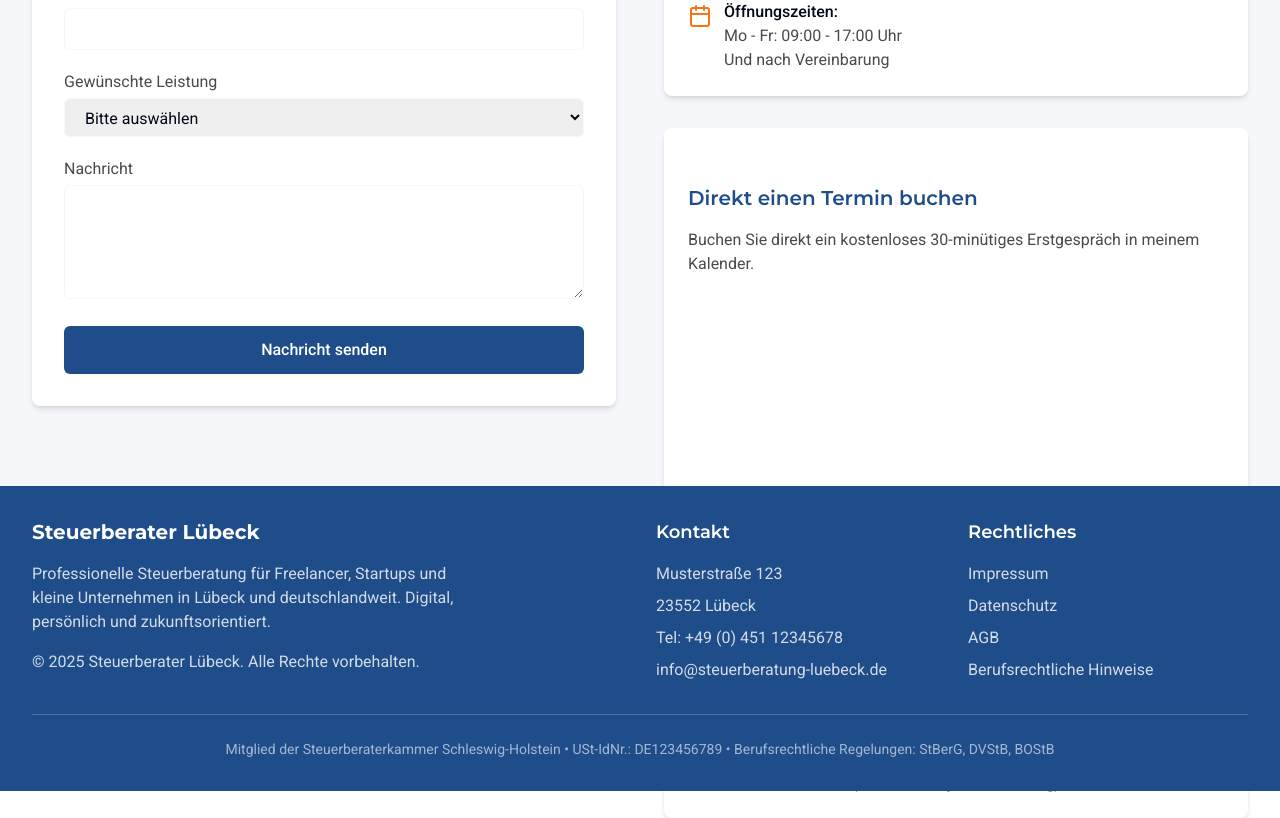
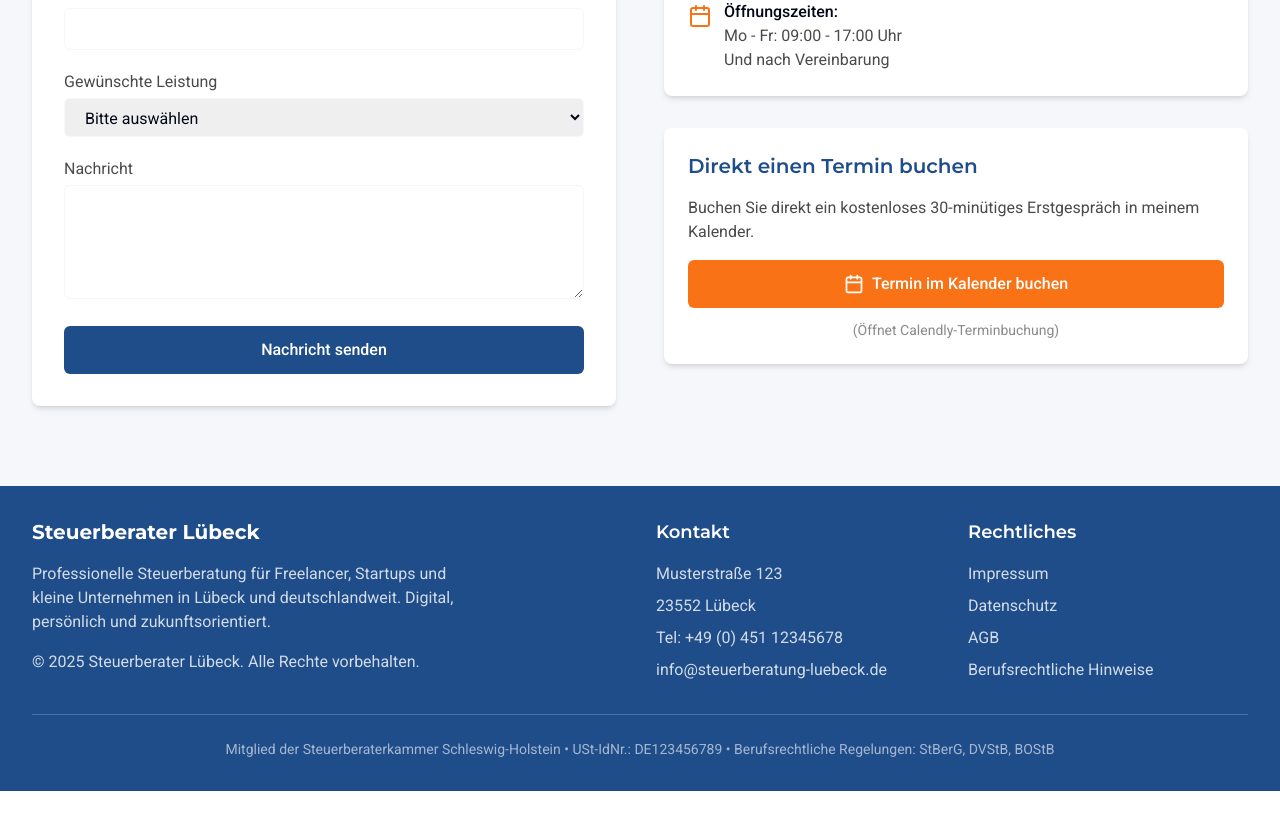
Before and after one commit to antonmarshall/luebeck-steuer-digital-klar, a React (Vite) app: page / in a window 1280 px wide. Shown: the part 4282-5100 px from the top of the page. After the commit the page ends 5073 px from the top, so only its background shows below. Built offline with nearby package versions, Linux system fonts and the light colour scheme.

Commit message:
Reverted to edit edt-9ecf4023-0b8d-4911-a312-ea3f40434b2e: "Fix: Contact form button height
Ensure consistent height for contact form buttons."

```diff
--- a/src/components/Contact.tsx
+++ b/src/components/Contact.tsx
@@ -177,13 +177,11 @@ const Contact = () => {
               </div>
             </div>
 
-            <div className="bg-white p-6 rounded-lg shadow-md flex flex-col justify-between h-full">
-              <div className="flex-grow pt-8">
-                <h3 className="text-xl font-semibold text-steuerblau mb-4">Direkt einen Termin buchen</h3>
-                <p className="text-steuergrau-dark mb-4">
-                  Buchen Sie direkt ein kostenloses 30-minütiges Erstgespräch in meinem Kalender.
-                </p>
-              </div>
+            <div className="bg-white p-6 rounded-lg shadow-md">
+              <h3 className="text-xl font-semibold text-steuerblau mb-4">Direkt einen Termin buchen</h3>
+              <p className="text-steuergrau-dark mb-4 flex-grow">
+                Buchen Sie direkt ein kostenloses 30-minütiges Erstgespräch in meinem Kalender.
+              </p>
               <a
                 href="#"
                 className="btn btn-accent btn-lg w-full flex items-center justify-center gap-2 mt-auto"
```
